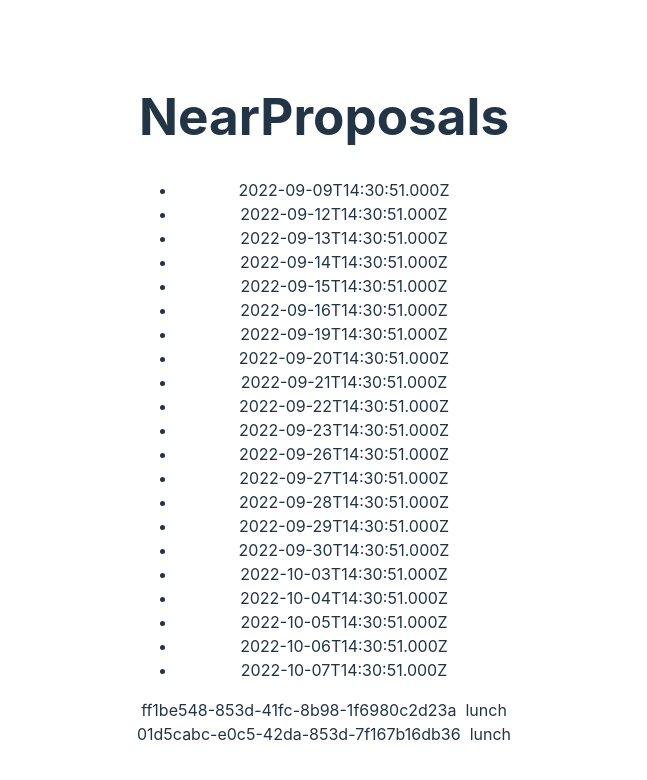
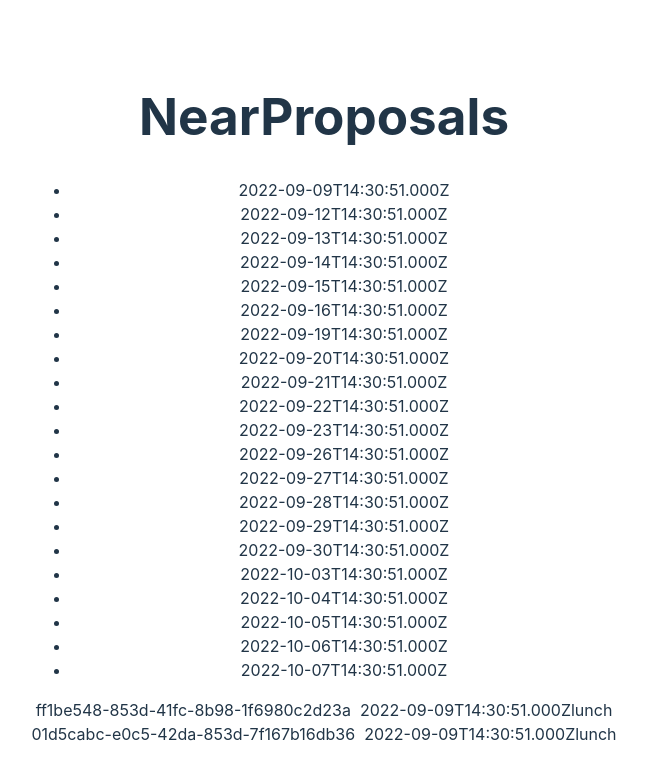
Before and after one commit to grenadine-hackers/grenadine, a React (Vite) app: page / in a window 1280 px wide. Shown: the top 780 px of the page, without its empty margins (316-963 px from the left). Built offline with nearby package versions, Linux system fonts and the light colour scheme.

Commit message:
refactor: moves the in memory proposal repository

```diff
--- a/src/App.tsx
+++ b/src/App.tsx
@@ -3,8 +3,8 @@ import React from 'react';
 import './App.css';
 import { NearProposals } from './proposal/containers/NearProposals';
 import { ProposalProvider } from './proposal/ProposalContext';
-import { ProposalInMemoryRepository } from './proposal/domain/proposal';
 import { calendarRepository } from './infrastructure/calendarRepository';
+import { ProposalInMemoryRepository } from './infrastructure/proposalInMemoryRepository';
 
 export const App: React.FC = () => {
   return (
--- a/src/TestWrapper.tsx
+++ b/src/TestWrapper.tsx
@@ -1,7 +1,7 @@
 import React from 'react';
 import { ProposalProvider } from './proposal/ProposalContext';
-import { ProposalInMemoryRepository } from './proposal/domain/proposal';
 import { calendarRepository } from './infrastructure/calendarRepository';
+import { ProposalInMemoryRepository } from './infrastructure/proposalInMemoryRepository';
 
 export const TestWrapper: React.FC<{ children: React.ReactElement }> = ({ children }) => {
   return (
--- /dev/null
+++ b/src/infrastructure/proposalInMemoryRepository.ts
@@ -0,0 +1,15 @@
+import { v4 as uuid } from 'uuid';
+import { SlotType } from '../proposal/domain/slot';
+import { Proposal, ProposalRepository } from '../proposal/domain/proposal';
+
+const getProposal = (proposal: Partial<Proposal> = {}): Proposal => {
+  return {
+    id: proposal.id ?? uuid(),
+    date: proposal.date ?? new Date().toISOString(),
+    slot: proposal.slot ?? SlotType.LUNCH,
+  };
+};
+export const ProposalInMemoryRepository: ProposalRepository = {
+  getProposal,
+  getNearestProposals: () => [getProposal({}), getProposal({})],
+};
--- a/src/proposal/ProposalContext.tsx
+++ b/src/proposal/ProposalContext.tsx
@@ -1,6 +1,7 @@
 import React from 'react';
-import { ProposalInMemoryRepository, ProposalRepository } from './domain/proposal';
+import { ProposalRepository } from './domain/proposal';
 import { Day } from './domain/day';
+import { ProposalInMemoryRepository } from '../infrastructure/proposalInMemoryRepository';
 
 export interface CalendarRepository {
   getNextWeeks: (startDay: Day) => Day[];
--- a/src/proposal/components/ProposalCard.tsx
+++ b/src/proposal/components/ProposalCard.tsx
@@ -5,6 +5,7 @@ export const ProposalCard: React.FC<{ proposal: Proposal }> = ({ proposal }) =>
   return (
     <article>
       {proposal.id} &nbsp;
+      {proposal.date}
       {proposal.slot}
     </article>
   );
--- a/src/proposal/domain/proposal.fixture.ts
+++ b/src/proposal/domain/proposal.fixture.ts
@@ -1,6 +1,6 @@
 import type { Proposal } from './proposal';
-import { ProposalInMemoryRepository } from './proposal';
 import { SlotType } from './slot';
+import { ProposalInMemoryRepository } from '../../infrastructure/proposalInMemoryRepository';
 
 const { getProposal } = ProposalInMemoryRepository;
 
--- a/src/proposal/domain/proposal.ts
+++ b/src/proposal/domain/proposal.ts
@@ -1,5 +1,4 @@
-import { v4 as uuid } from 'uuid';
-import { Slot, SlotType } from './slot';
+import { Slot } from './slot';
 import { Day } from './day';
 
 export type ProposalId = string;
@@ -15,16 +14,3 @@ export interface ProposalRepository {
   getProposal(proposal: Partial<Proposal>): Proposal;
   getNearestProposals(): Proposals;
 }
-
-const getProposal = (proposal: Partial<Proposal> = {}): Proposal => {
-  return {
-    id: proposal.id ?? uuid(),
-    date: proposal.date ?? new Date().toISOString(),
-    slot: proposal.slot ?? SlotType.LUNCH,
-  };
-};
-
-export const ProposalInMemoryRepository: ProposalRepository = {
-  getProposal,
-  getNearestProposals: () => [getProposal({}), getProposal({})],
-};
```
